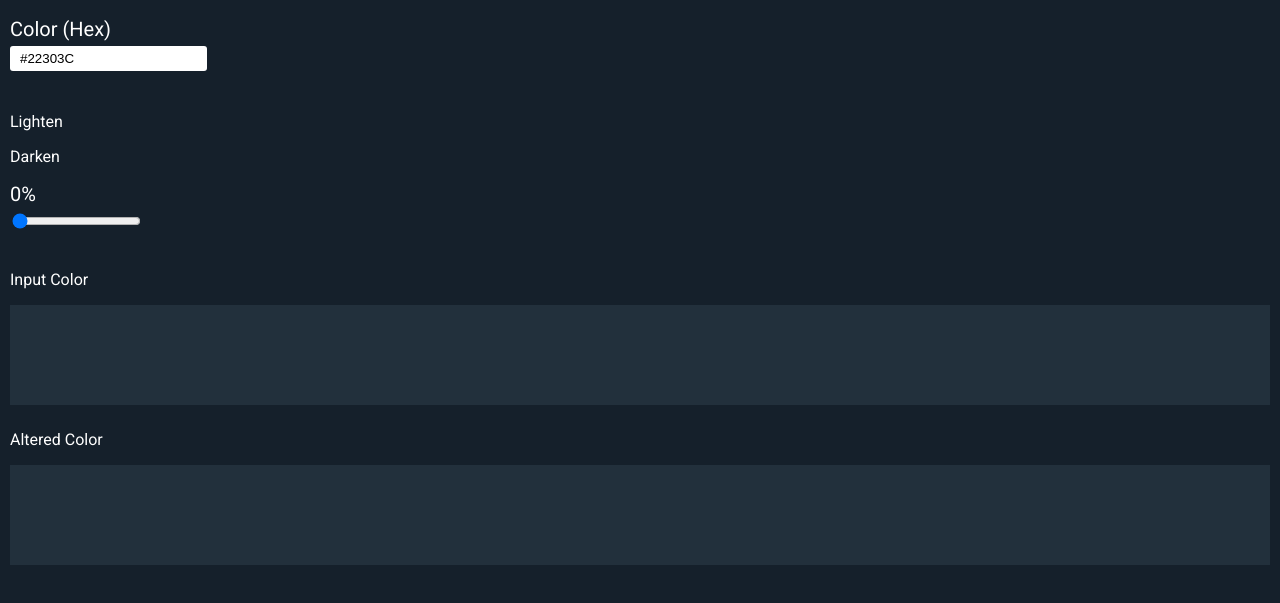
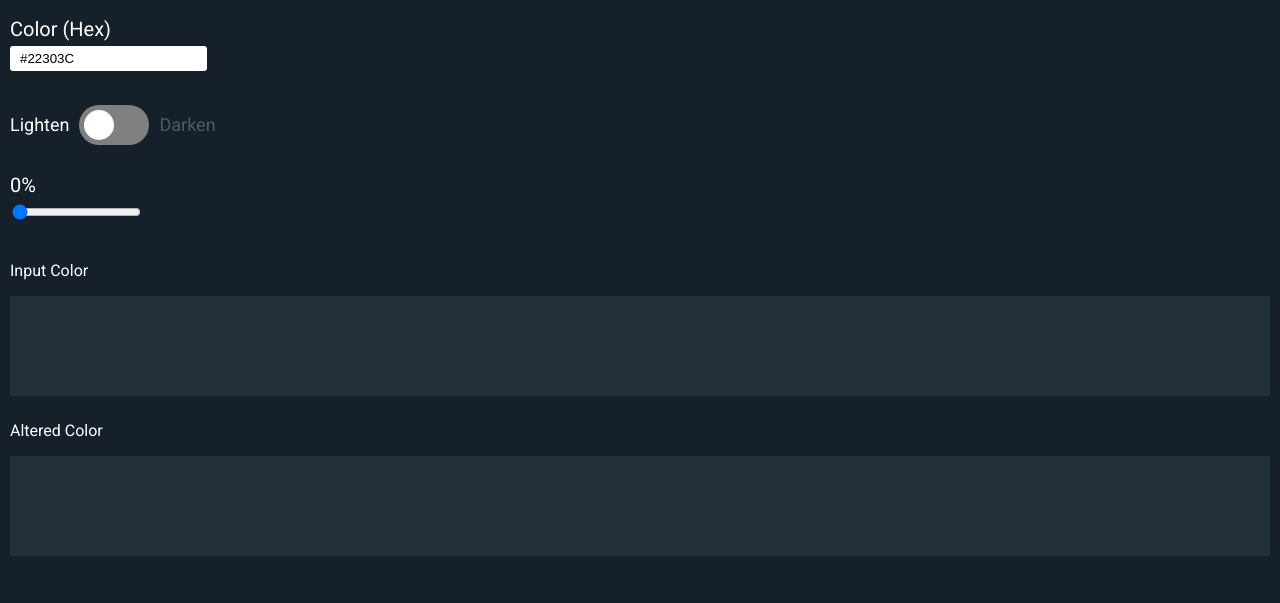
Before and after one commit to ShahStudios/Js-Bootcamp, a plain HTML site: page color-tool/index.html in a window 1280 px wide. Shown: the part 61-664 px from the top of the page. Drawn offline with Linux system fonts and the light colour scheme.

Commit message:
add styles for toggler

```diff
--- a/color-tool/index.css
+++ b/color-tool/index.css
@@ -42,3 +42,39 @@
     background-color: #22303C;
     margin-bottom: 25px;
 }
+
+.toggle {
+    display: flex;
+    align-items: center;
+    margin-bottom: 20px;
+}
+
+.toggle-text {
+    font-size: 18px;
+}
+
+.toggle-btn {
+    height: 30px;
+    width: 60px;
+    background-color: gray;
+    border-radius: 30px;
+    padding: 5px;
+    margin: 0 10px;
+}
+
+.inner-circle {
+    width: 30px;
+    height: 30px;
+    border-radius: 50%;
+    background-color: #fff;
+    transition: all 250ms;
+}
+
+.toggle-btn.toggled > .inner-circle {
+    transform: translateX(30px);
+    background-color: #333;
+}
+
+.unselected {
+    opacity: 0.25;
+}
--- a/color-tool/index.html
+++ b/color-tool/index.html
@@ -17,7 +17,7 @@
             <div id="toggleBtn" class="toggle-btn">
                 <div class="inner-circle"></div>
             </div>
-            <p class="toggle-text" id="darkenText">Darken</p>
+            <p class="toggle-text unselected" id="darkenText">Darken</p>
         </div>
 
         <label for="slider" id="sliderText">0%</label>
```
